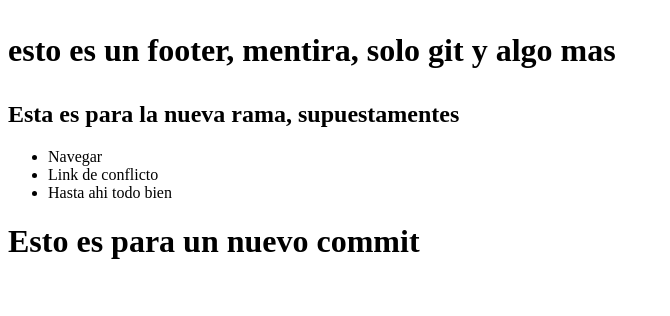
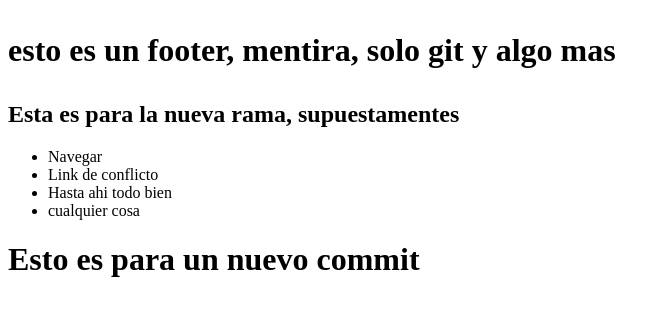
Before and after one commit to DaironDurangoCo14/Proyecto-1, a plain HTML site: page index.html in a window 1280 px wide. Shown: the whole page, without its empty margins (0-670 px from the left). Drawn offline with Linux system fonts and the light colour scheme.

Commit message:
nuevo commit otravez

```diff
--- a/index.html
+++ b/index.html
@@ -17,6 +17,7 @@
             <li>Navegar</li>
             <li>Link de conflicto</a></li>
             <li>Hasta ahi todo bien</li>
+            <li>cualquier cosa</li>
         </ul>
     </nav>
 
```
